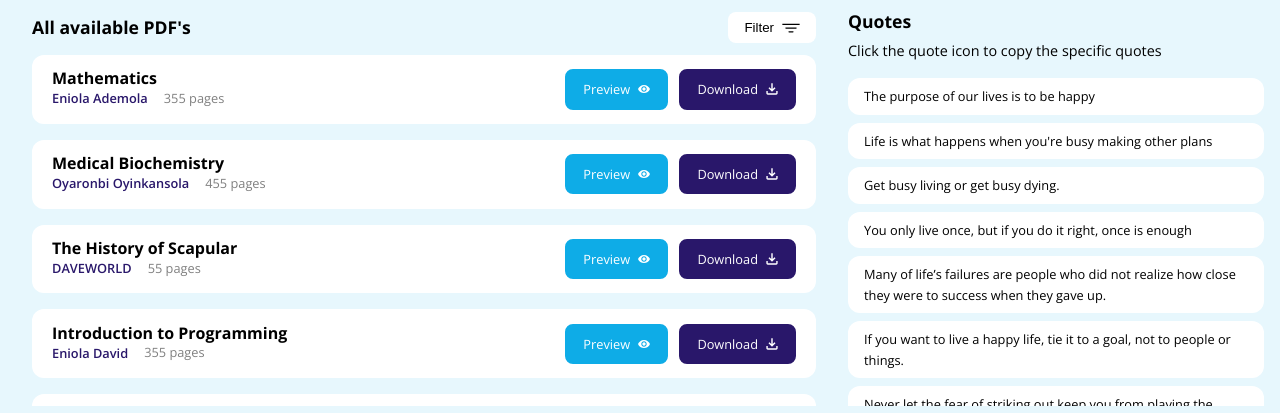
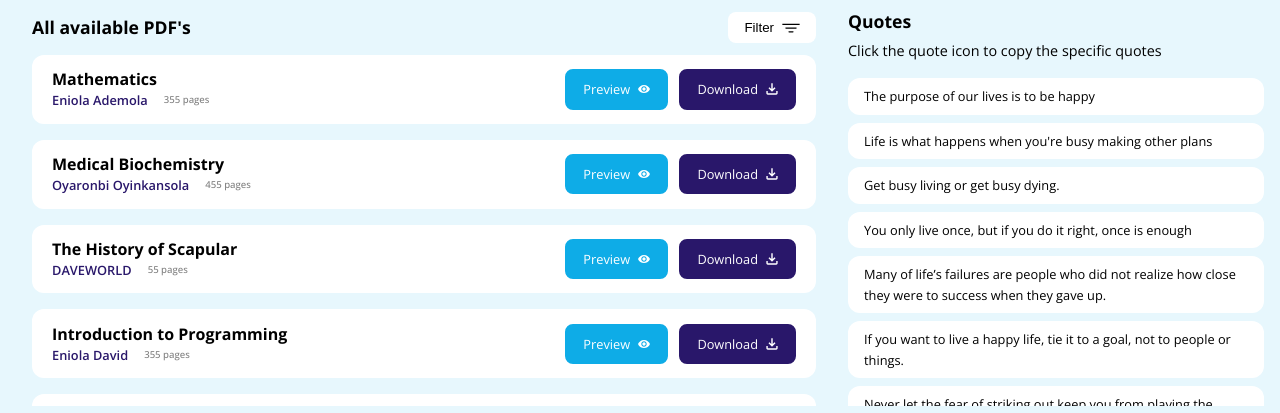
Before and after one commit to RCFPAGE/rcfacademic-frontend, a React (Create React App) app: page / in a window 1280 px wide. Shown: the part 274-687 px from the top of the page. Built offline with nearby package versions, Linux system fonts and the light colour scheme.

Commit message:
Updated UI

```diff
--- a/src/pages/landingPage/landingPage.scss
+++ b/src/pages/landingPage/landingPage.scss
@@ -204,7 +204,7 @@
     width: 350px;
     // height: 120px;
     flex-direction: column;
-    gap: 0.2rem;
+    gap: 0.4rem;
   }
 
   .bookpdf__left {
@@ -212,12 +212,13 @@
 
     .title {
       font-size: 1rem;
+      margin-bottom: 0.2rem;
     }
 
     .bookpdf__left1 {
       gap: 1rem;
       display: flex;
-      align-items: center;
+      align-items: flex-end;
       font-size: 0.8rem;
       font-weight: 300 !important;
       h6 {
@@ -226,6 +227,8 @@
     }
 
     span {
+      font-size: 0.6rem;
+      font-weight: 500;
       color: gray;
     }
   }
```
